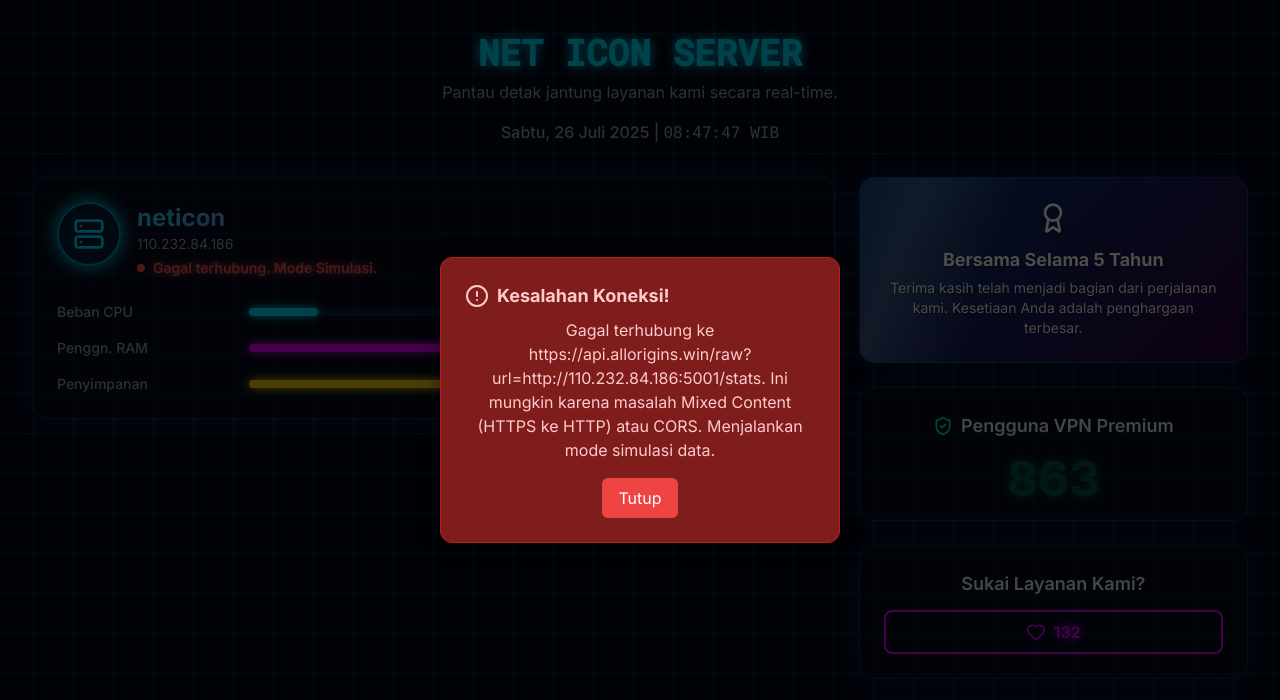
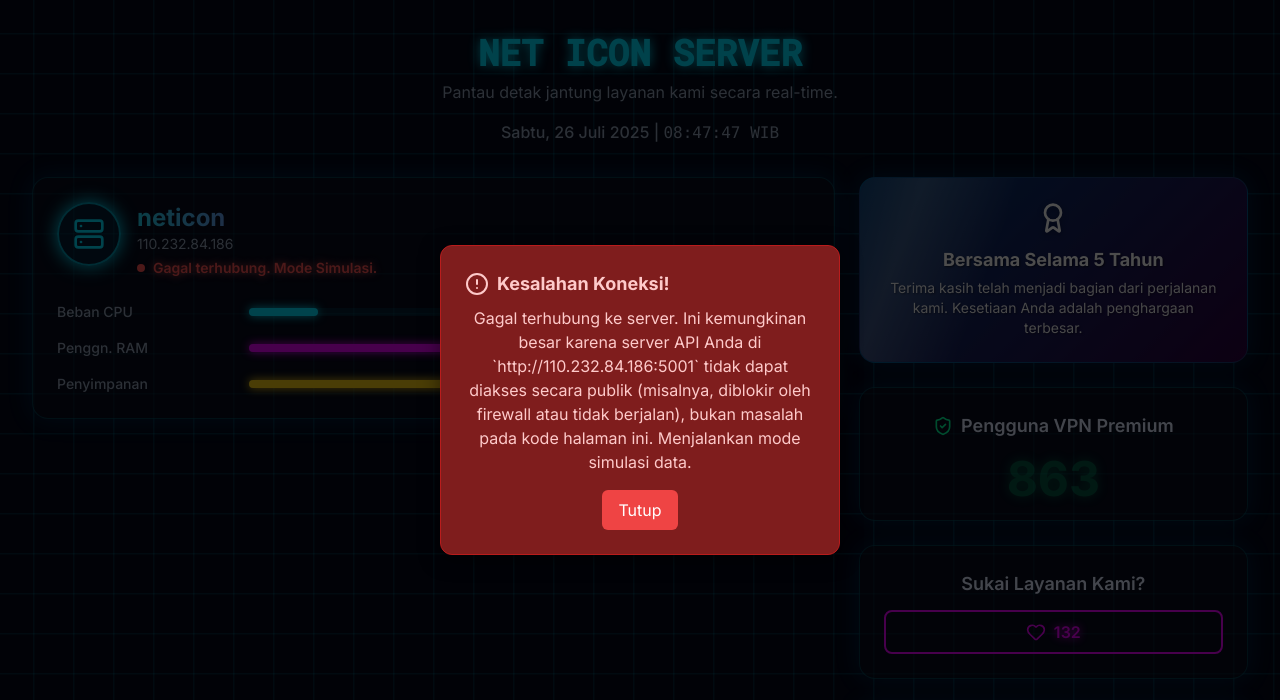
Before and after one commit to rahmatawaludin53/server, a plain HTML site: page index.html in a window 1280 px wide. Shown: the top 700 px of the page. Drawn offline with nearby package versions, Linux system fonts and the light colour scheme; no server answers.

Commit message:
index.html

```diff
--- a/index.html
+++ b/index.html
@@ -370,7 +370,7 @@
             <i data-lucide="circle-alert" class="w-6 h-6 mr-2 flex-shrink-0"></i>
             <h4 id="modal-title" class="font-bold text-lg">Kesalahan Koneksi!</h4>
         </div>
-        <p id="modal-message">Gagal terhubung ke server. Memuat data simulasi atau coba lagi nanti.</p>
+        <p id="modal-message">Gagal terhubung ke server. Ini kemungkinan besar karena server API Anda di `http://110.232.84.186:5001` tidak dapat diakses secara publik (misalnya, diblokir oleh firewall atau tidak berjalan), bukan masalah pada kode halaman ini. Menjalankan mode simulasi data.</p>
         <button id="close-modal" class="mt-4 px-4 py-2 bg-red-500 text-white rounded-md hover:bg-red-600 transition-colors duration-200">Tutup</button>
     </div>
 
@@ -525,7 +525,7 @@
             lucide.createIcons();
 
             // Show a modal explaining the connection issue and simulation mode.
-            showMessageModal("Kesalahan Koneksi!", `Gagal terhubung ke ${API_URL}. Ini mungkin karena masalah Mixed Content (HTTPS ke HTTP) atau CORS. Menjalankan mode simulasi data.`);
+            showMessageModal("Kesalahan Koneksi!", `Gagal terhubung ke server. Ini kemungkinan besar karena server API Anda di \`http://110.232.84.186:5001\` tidak dapat diakses secara publik (misalnya, diblokir oleh firewall atau tidak berjalan), bukan masalah pada kode halaman ini. Menjalankan mode simulasi data.`);
 
             runSimulation(); // Run simulation once immediately
             simulationIntervalId = setInterval(runSimulation, 5000); // Repeat simulation every 5 seconds
```
